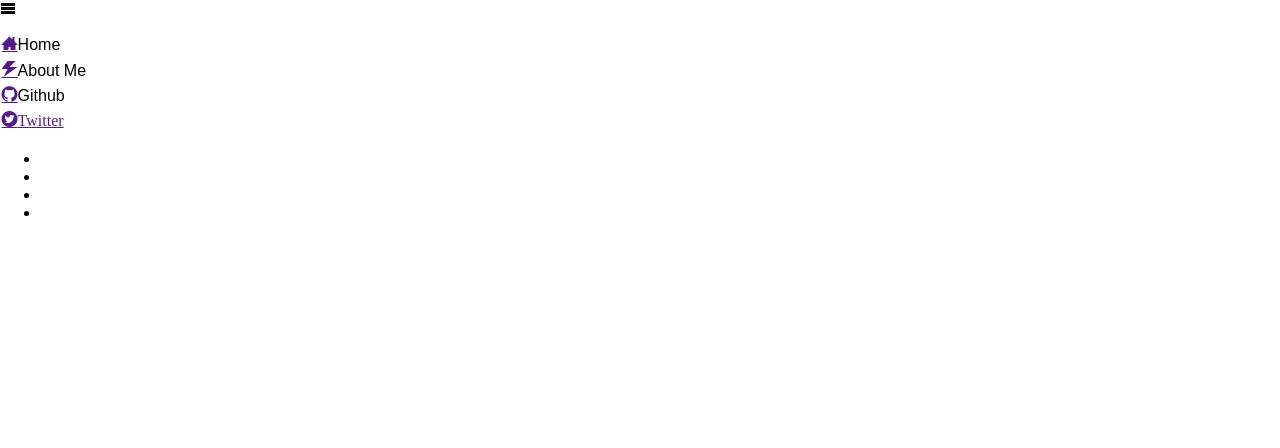
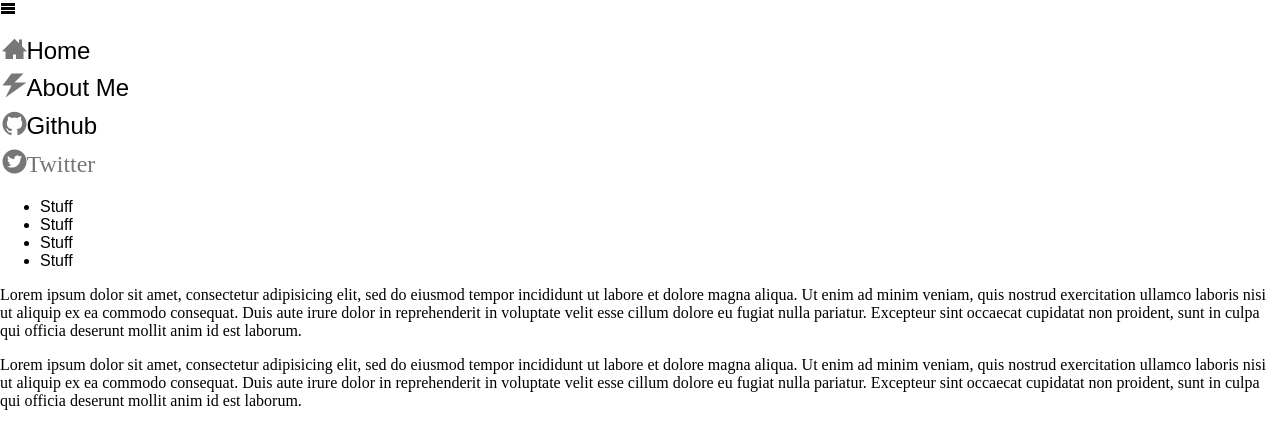
Before and after one commit to devonhackley/Portfolio, a plain HTML site: page index.html in a window 1280 px wide. Drawn offline with Linux system fonts and the light colour scheme; files whose address does not match are found by name.

Commit message:
site is coming along

```diff
--- a/index.html
+++ b/index.html
@@ -23,21 +23,26 @@
             </ul>
         </nav>
       </header>
-      <section class="">
+      <section class="left-content">
         <aside class="">
-          <ul>
-            <li></li>
-            <li></li>
-            <li></li>
-            <li></li>
+          <ul id="">
+            <li>Stuff</li>
+            <li>Stuff</li>
+            <li>Stuff</li>
+            <li>Stuff</li>
           </ul>
         </aside>
       </section>
-      <section class="">
+      <section class="center-content">
         <article class="">
+          <p>
+            Lorem ipsum dolor sit amet, consectetur adipisicing elit, sed do eiusmod tempor incididunt ut labore et dolore magna aliqua. Ut enim ad minim veniam, quis nostrud exercitation ullamco laboris nisi ut aliquip ex ea commodo consequat. Duis aute irure dolor in reprehenderit in voluptate velit esse cillum dolore eu fugiat nulla pariatur. Excepteur sint occaecat cupidatat non proident, sunt in culpa qui officia deserunt mollit anim id est laborum.
+          </p>
         </article>
         <article class="">
-
+            <p>
+              Lorem ipsum dolor sit amet, consectetur adipisicing elit, sed do eiusmod tempor incididunt ut labore et dolore magna aliqua. Ut enim ad minim veniam, quis nostrud exercitation ullamco laboris nisi ut aliquip ex ea commodo consequat. Duis aute irure dolor in reprehenderit in voluptate velit esse cillum dolore eu fugiat nulla pariatur. Excepteur sint occaecat cupidatat non proident, sunt in culpa qui officia deserunt mollit anim id est laborum.
+            </p>
         </article>
       </section>
     </main>
--- a/styles/base.css
+++ b/styles/base.css
@@ -5,3 +5,10 @@ body {
 header {
 
 }
+p {
+  font-family: Verdena;
+}
+a, a:link, a:active {
+  text-decoration: none;
+  color: #777;
+}
--- a/styles/modules.css
+++ b/styles/modules.css
@@ -1,7 +1,4 @@
 #site-nav ul {
-  /* NOTE: We are by defualt hiding the main nav list because we are
-      expecting the UI to be mobile, therefore our new icon menu
-      takes its place. */
   display: none;
   padding: 0;
   list-style: none;
@@ -13,6 +10,6 @@
 }
 #site-nav li {
   margin-right: .4em;
-  font-size: 1em;
+  font-size: 1.5em;
   padding: .2em .1em;
 }
```
